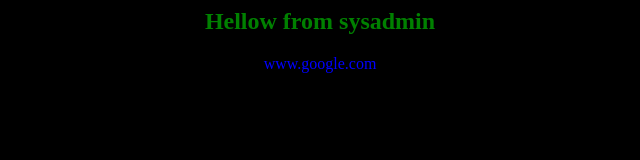
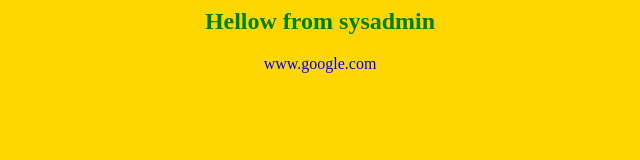
Before and after one commit to x2scourge/site, a plain HTML site: page index.html in a window 1280 px wide. Shown: the whole page, without its empty margins (320-960 px from the left). Drawn offline with Linux system fonts and the light colour scheme.

Commit message:
Update index.html

```diff
--- a/index.html
+++ b/index.html
@@ -1,5 +1,5 @@
 <html>
-<body bgcolor=black>
+<body bgcolor=gold>
 <center>
 <h2><font color=green>Hellow from sysadmin</font></h2>
 
```
